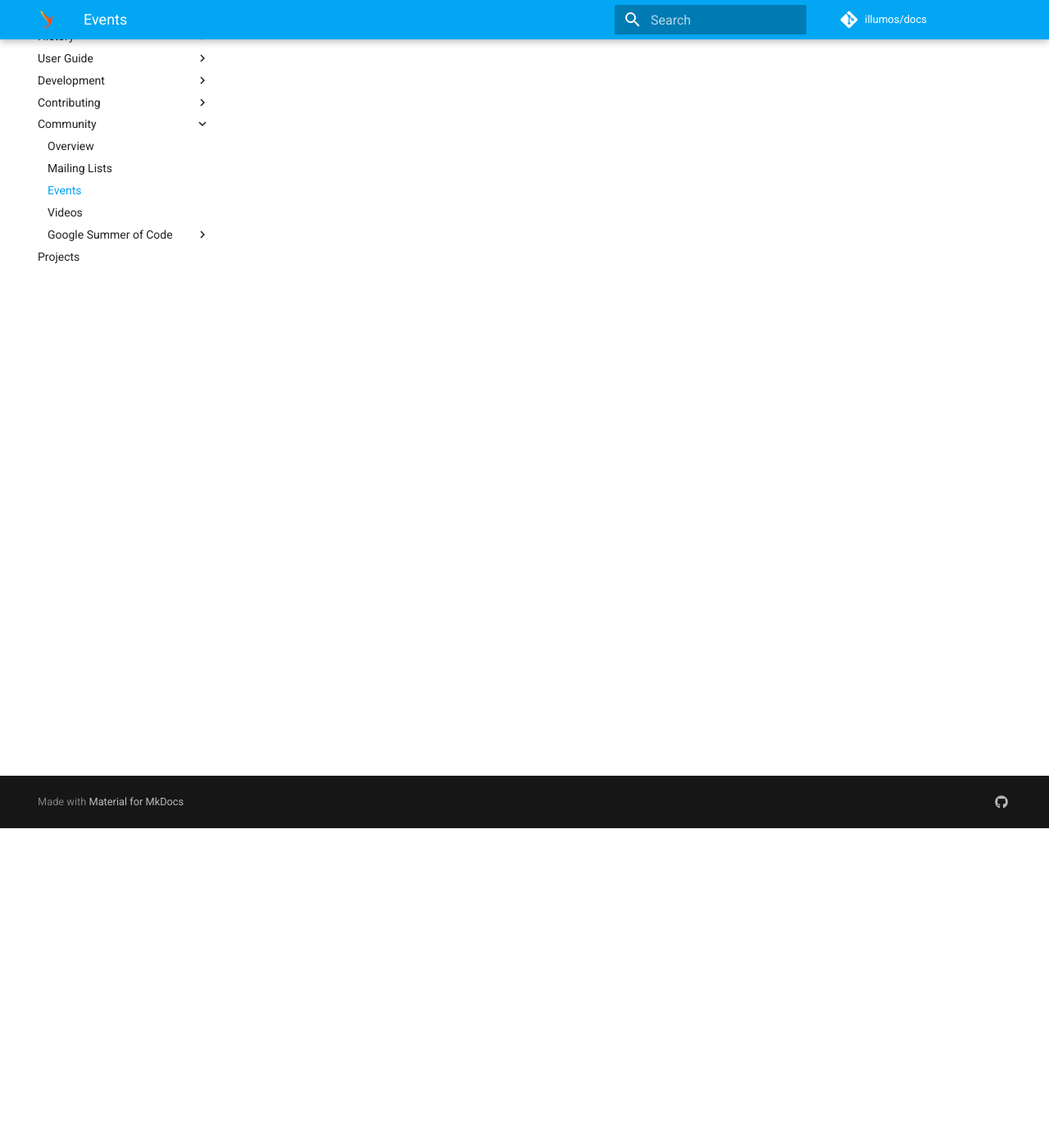
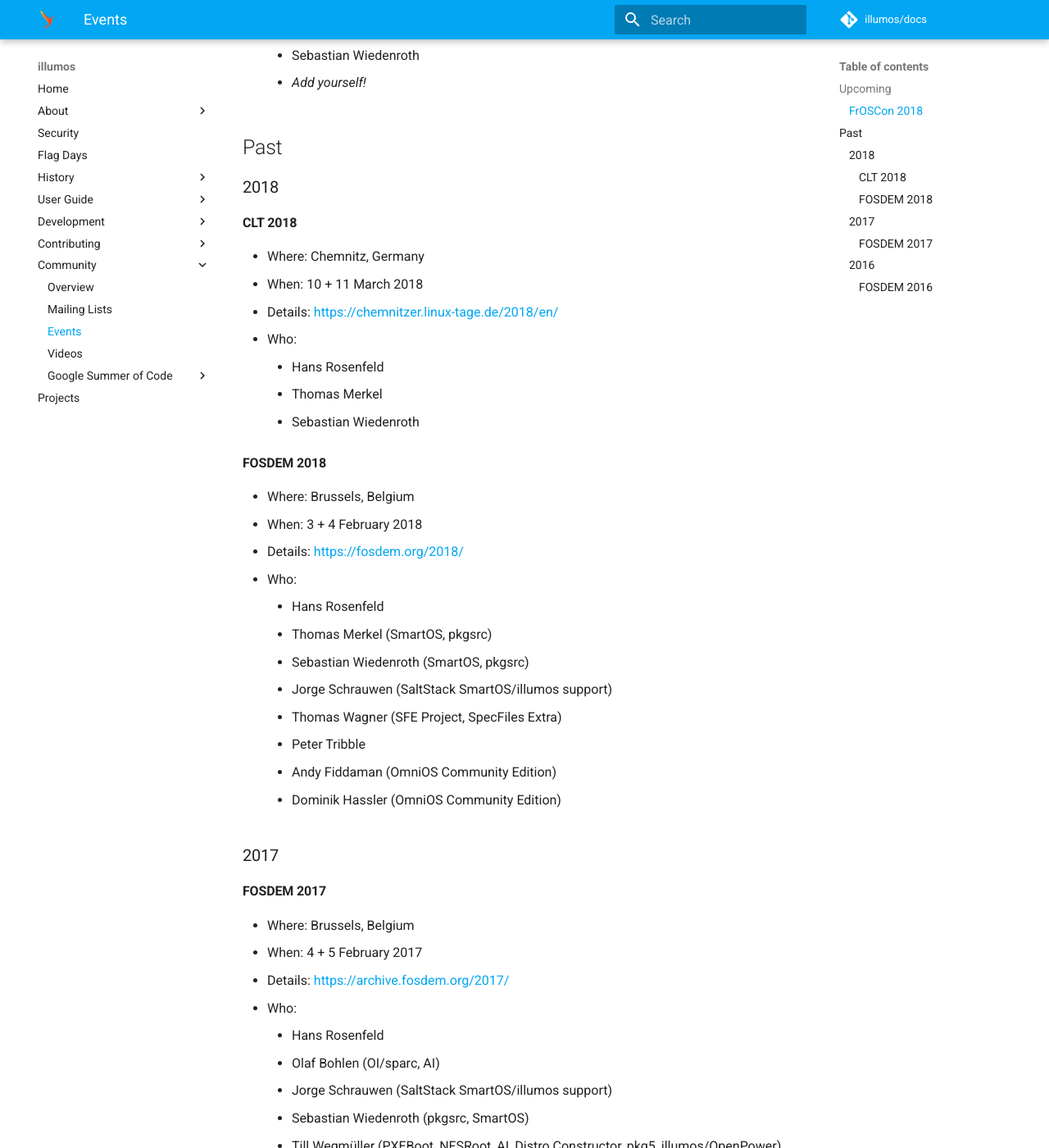
Before and after one commit to illumos/docs, an MkDocs documentation site: the page built from docs/community/events.md, in a window 1280 px wide and 1400 px high, scrolled down 390 px. Shown: the whole window at 82% size. Built offline with MkDocs 1.6.1 and Material for MkDocs 9.7.7, drawn with Linux system fonts in a browser that asks for light colours; comment, search, counter and statistics services are not loaded; old or Windows-style settings are respelled for this version of MkDocs; some of the changed text lies outside the part shown.

Commit message:
add events content

```diff
--- a/docs/community/events.md
+++ b/docs/community/events.md
@@ -2,4 +2,85 @@
 
 ## Upcoming
 
+### FrOSCon 2018
+
+- Where: Sankt Augustin, Germany
+- When: 25 + 26 August 2018
+- Details: <https://www.froscon.de/en/>
+- Who:
+	- Thomas Merkel
+	- Sebastian Wiedenroth
+	- *Add yourself!*
+
+
 ## Past
+
+### 2018
+
+#### CLT 2018
+
+- Where: Chemnitz, Germany
+- When: 10 + 11 March 2018
+- Details: <https://chemnitzer.linux-tage.de/2018/en/>
+- Who:
+	- Hans Rosenfeld
+	- Thomas Merkel
+	- Sebastian Wiedenroth
+
+
+
+#### FOSDEM 2018
+
+- Where: Brussels, Belgium
+- When: 3 + 4 February 2018
+- Details: <https://fosdem.org/2018/>
+- Who:
+	- Hans Rosenfeld
+	- Thomas Merkel (SmartOS, pkgsrc)
+	- Sebastian Wiedenroth (SmartOS, pkgsrc)
+	- Jorge Schrauwen (SaltStack SmartOS/illumos support)
+	- Thomas Wagner (SFE Project, SpecFiles Extra)
+	- Peter Tribble
+	- Andy Fiddaman (OmniOS Community Edition)
+	- Dominik Hassler (OmniOS Community Edition)
+
+### 2017
+
+#### FOSDEM 2017
+
+- Where: Brussels, Belgium
+- When: 4 + 5 February 2017
+- Details: <https://archive.fosdem.org/2017/>
+- Who:
+	- Hans Rosenfeld
+	- Olaf Bohlen (OI/sparc, AI)
+	- Jorge Schrauwen (SaltStack SmartOS/illumos support)
+	- Sebastian Wiedenroth (pkgsrc, SmartOS)
+	- Till Wegmüller (PXEBoot, NFSRoot, AI, Distro Constructor, pkg5, illumos/OpenPower)
+	- Peter Tribble
+	- Thomas Merkel
+	- Adam Števko (OI/infrastructure, OI/CI, ansible illumos modules)
+	- Alexander Pyhalov
+	- Thomas Wagner (SFE, SpecFiles Extra)
+
+Our booth is in building K, Level 1, Group A Table 8
+
+### 2016
+
+#### FOSDEM 2016
+
+- Where: Brussels, Belgium
+- When: 30 + 31 January 2016
+- Details: <https://archive.fosdem.org/2016/>
+- Who:
+	- Hans Rosenfeld
+	- Jorge Schrauwen
+	- Olaf Bohlen (sysidcfg toolset and oi-hipster for sparc)
+	- Sebastian Wiedenroth
+	- Thomas Merkel
+	- Peter Tribble
+	- Dan McDonald	([illumos at 5, 12 noon Sunday, Janson](https://archive.fosdem.org/2016/schedule/event/illumos_overview/))
+	- Thomas Wagner (<http://sfe.opencsw.org/>)
+
+
+We have our table in building K, Level 1, Group A, Table 7.
```
